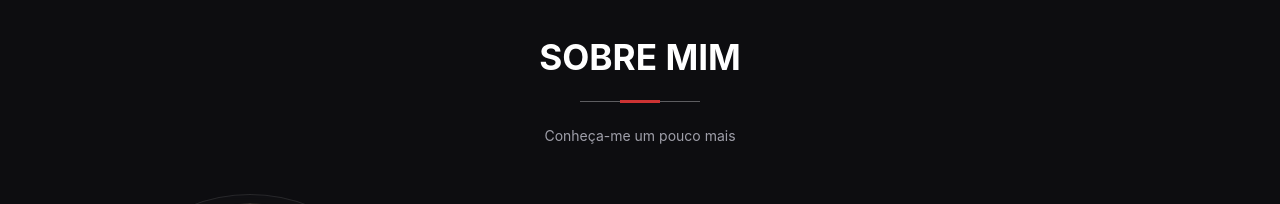
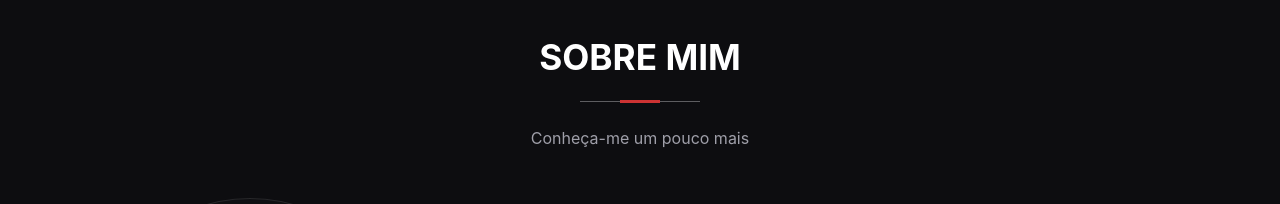
Before and after one commit to TeuSoares/portfolio, a Next.js app: page / in a window 1280 px wide. Shown: the part 860-1064 px from the top of the page. Built offline with nearby package versions, Linux system fonts and the light colour scheme.

Commit message:
style: aumenta font subtitle

```diff
--- a/components/ui/SectionTitle.tsx
+++ b/components/ui/SectionTitle.tsx
@@ -15,7 +15,7 @@
       >
         {title}
       </h2>
-      <span className="block text-zinc-400 text-sm mt-6 mb-12">{subtitle}</span>
+      <span className="block text-zinc-400 text-md mt-6 mb-12">{subtitle}</span>
     </div>
   );
 }
```
